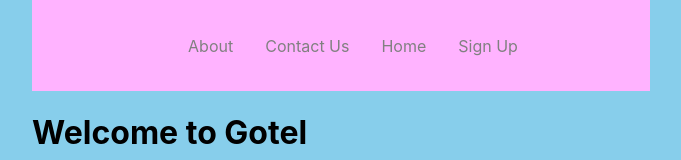
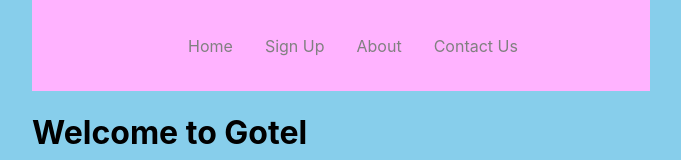
Before and after one commit to BeChoo/BeChoo.github.io, a React (Create React App) app in the folder client/: page / in a window 1280 px wide. Shown: the top 160 px of the page, without its empty margins (299-980 px from the left). Built offline with nearby package versions, Linux system fonts and the light colour scheme.

Commit message:
Added files

```diff
--- a/client/src/components/Navbar/index.js
+++ b/client/src/components/Navbar/index.js
@@ -8,17 +8,17 @@ const Navbar = () => {
         <>
             <Nav>
                 <NavMenu>
+                    <NavLink to="/homepage" activeStyle>
+                        Home
+                    </NavLink>
+                    <NavLink to="/sign-up" activeStyle>
+                        Sign Up
+                    </NavLink>
                     <NavLink to="/about" activeStyle>
                         About
                     </NavLink>
                     <NavLink to="/contact" activeStyle>
                         Contact Us
-                    </NavLink>
-                    <NavLink to="/homepage" activeStyle>
-                        Home
-                    </NavLink>
-                    <NavLink to="/sign-up" activeStyle>
-                        Sign Up
                     </NavLink>
                 </NavMenu>
             </Nav>
--- a/package.json
+++ b/package.json
@@ -11,6 +11,7 @@
   "license": "ISC",
   "dependencies": {
     "body-parser": "^1.20.2",
+    "dotenv": "^16.4.5",
     "express": "^4.18.2",
     "mongodb": "6.3",
     "mongoose": "^8.1.1",
```
Also changed, not shown: 1 other file (tests, documents, lock files or other folders).
